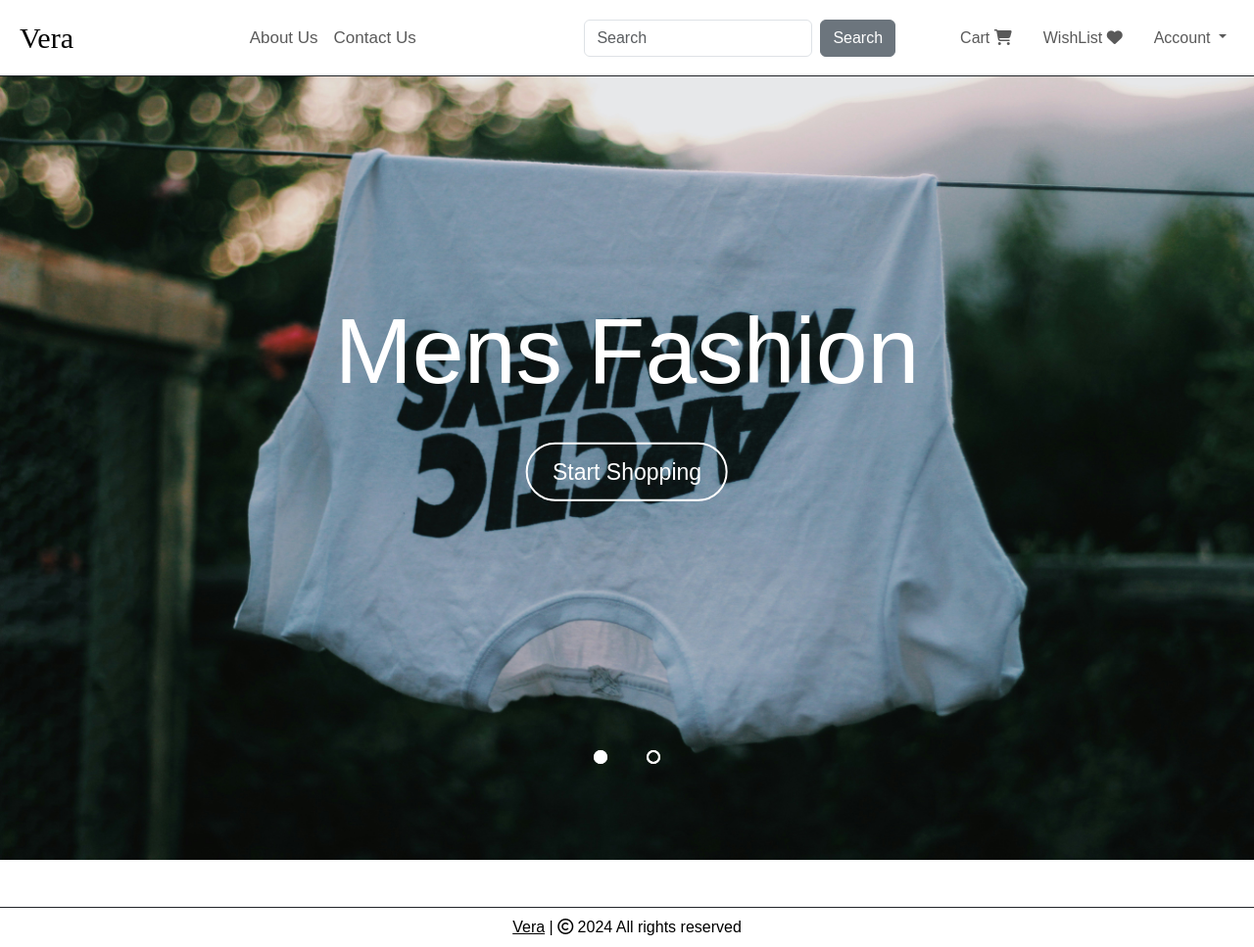
After one commit to PatrykBal/ucd_pa_database_proj, a Flask app: page /men in a window 1280 px wide. The commit adds this page. Shown: the whole page at 98% size. Run offline with Flask 3, Linux system fonts and the light colour scheme; some libraries are stand-ins or nearby versions; grey boxes are pictures that could not be loaded.

Commit message:
populated men-page.html with welcome banner/slider

```diff
--- a/app.py
+++ b/app.py
@@ -18,6 +18,14 @@ def base():
 def home():
     return render_template('home.html')
 
+@app.route('/men')
+def men():
+    return render_template('men-page.html')
+
+@app.route('/women')
+def women():
+    return render_template('women-page.html')
+
 
 @app.route('/login')
 def login():
--- a/static/css/styles.css
+++ b/static/css/styles.css
@@ -81,7 +81,6 @@
     max-width: 100%;
     height: auto;
     border: 1px solid #000;
-    cursor: pointer;
 }
 
 .section1-imgs .description {
@@ -90,7 +89,7 @@
     left: 0;
     width: 100%;
     height: 100%;
-    background: rgba(0, 0, 0, 0.4);
+    background: rgba(255, 255, 255, 0.2);
     opacity: 0;
     transition: opacity 0.5s ease;
     display: flex;
@@ -103,7 +102,8 @@
 }
 
 .description2 {
-    text-align: center;
+    flex-direction: column;
+    text-align: end;
     font-size: 20px;
     text-transform: uppercase;
 }
@@ -115,3 +115,127 @@
 .section1-imgs:hover {
     cursor: pointer;
 }
+
+/* SLIDER */
+
+.slider-body {
+    margin: 0;
+    padding: 0;
+    height: 100vh;
+    display: flex;
+    align-items: center;
+    justify-content: center;
+}
+
+.slider {
+    width: 100vw;
+    height: 100vh;
+    overflow: hidden;
+}
+
+.slides {
+    width: 500%;
+    height: 500px;
+    display: flex;
+}
+
+.slides input {
+    display: none;
+}
+
+.slide {
+    width: 20%;
+    transition: 2s;
+}
+
+.slide img {
+    width: 100vw;
+    height: 100vh;
+}
+
+.navigation-manual {
+    position: absolute;
+    bottom: 20px;
+    left: 50%;
+    transform: translateX(-50%);
+    display: flex;
+    justify-content: center;
+
+}
+
+.slide-text {
+    position: absolute;
+    top: 50%;
+    left: 50%;
+    transform: translate(-50%, -50%);
+    text-align: center;
+
+}
+
+.slide-text a {
+    font-size: 23px;
+    color: #ffffff;
+    text-decoration: none;
+    border: 2px solid #ffffff;
+    padding: 15px 25px;
+    border-radius: 50px;
+    transition: 0.3s;
+}
+
+.slide-text h1 {
+    font-size: 95px;
+    color: #ffffff;
+    margin-bottom: 50px;
+}
+
+.manual-btn {
+    border: 2px solid #ffffff;
+    padding: 5px;
+    border-radius: 10px;
+    cursor: pointer;
+    transition: 1s;
+}
+
+.manual-btn:not(:last-child) {
+    margin-right: 40px;
+}
+
+.manual-btn:hover {
+    background: #ffffff;
+}
+
+#radio1:checked ~ .first {
+    margin-left: 0;
+}
+
+#radio2:checked ~ .first {
+    margin-left: -20%;
+}
+
+.navigation-auto {
+    position: absolute;
+    bottom: 20px;
+    left: 50%;
+    transform: translateX(-50%);
+    display: flex;
+    justify-content: center;
+}
+
+.navigation-auto div {
+    border: 2px solid #ffffff;
+    padding: 5px;
+    border-radius: 10px;
+    transition: 1s;
+}
+
+.navigation-auto div:not(:last-child) {
+    margin-right: 40px;
+}
+
+#radio1:checked ~ .navigation-auto .auto-btn1 {
+    background: #ffffff;
+}
+
+#radio2:checked ~ .navigation-auto .auto-btn2 {
+    background: #ffffff;
+}
--- a/static/js/script.js
+++ b/static/js/script.js
@@ -0,0 +1,10 @@
+/* SLIDER */
+
+var counter = 2;
+setInterval(function() {
+    document.getElementById('radio' + counter).checked = true;
+    counter++;
+    if(counter > 2) {
+        counter = 1;
+    }
+}, 5000);
--- /dev/null
+++ b/templates/men-page.html
@@ -0,0 +1,43 @@
+{% extends 'base.html'%}
+
+{% block title %} Men's Fashion {% endblock %}
+
+
+{% block body %}
+
+<!-- IMAGE SLIDER -->
+<div class="slider-body">
+    <div class="slider">
+        <div class="slides">
+            <input type="radio" name="radio-btn" id="radio1" checked>
+            <input type="radio" name="radio-btn" id="radio2">
+
+            <div class="slide first">
+                <img src="{{ url_for('static', filename='images/man-slider1.jpg') }}" alt="">
+            </div>
+            <div class="slide">
+                <img src="{{ url_for('static', filename='images/man-slider2.jpg') }}" alt="">
+            </div>
+
+            <div class="slide-text">
+                <h1>Mens Fashion</h1>
+                <a href="#men-women">Start Shopping</a>
+
+            </div>
+
+            <div class="navigation-auto">
+                <div class="auto-btn1"></div>
+                <div class="auto-btn2"></div>
+            </div>
+
+            <div class="navigation-manual">
+                <label for="radio1" class="manual-btn"></label>
+                <label for="radio2" class="manual-btn"></label>
+            </div>
+        </div>
+
+    </div>
+</div>
+
+
+{% endblock %}
```
Also changed, not shown: templates/home.html (+4 -4 lines), templates/women-page.html (added, +10 -0 lines), static/images/man-slider1.jpg (added), static/images/woman-slider2.jpg (added), static/images/women-slider1.jpg (added), 1 other file.
